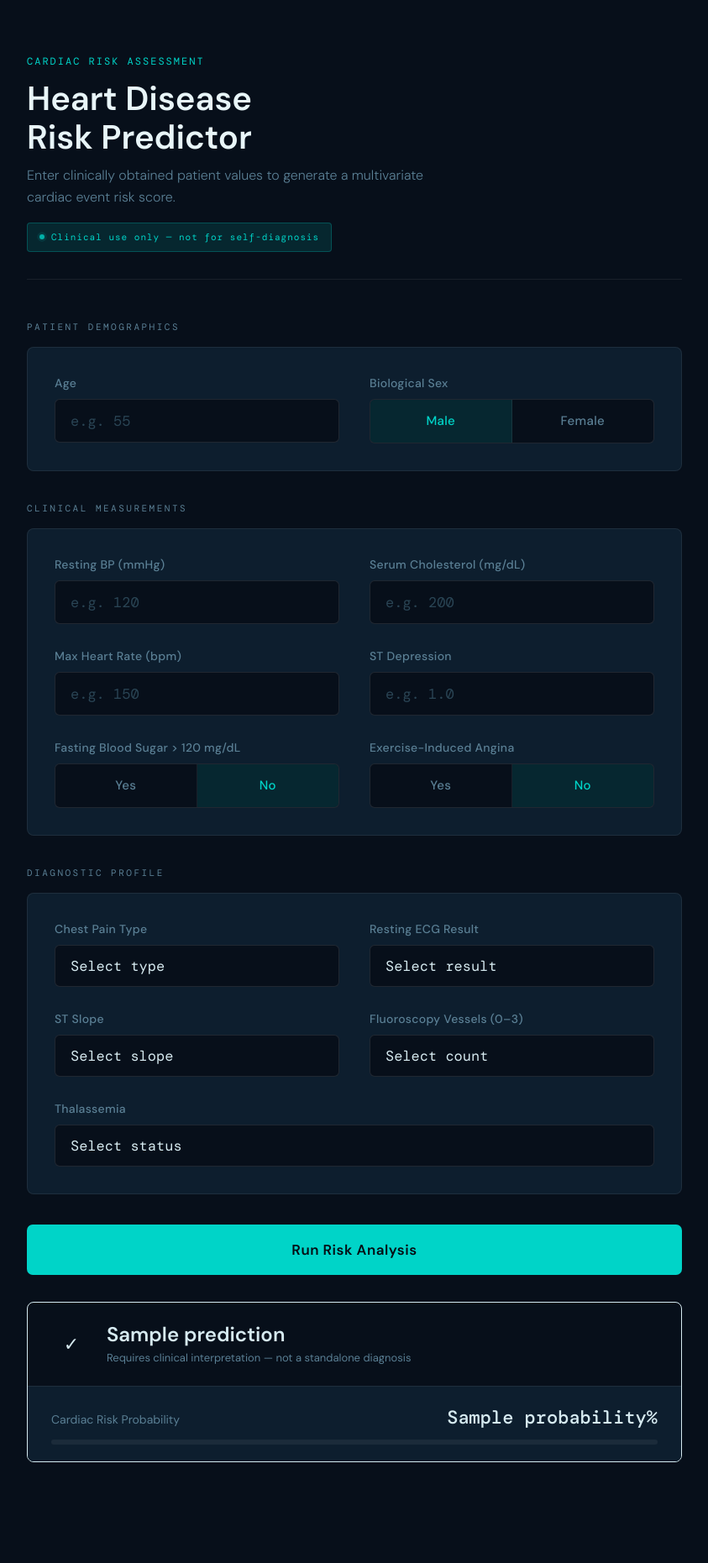
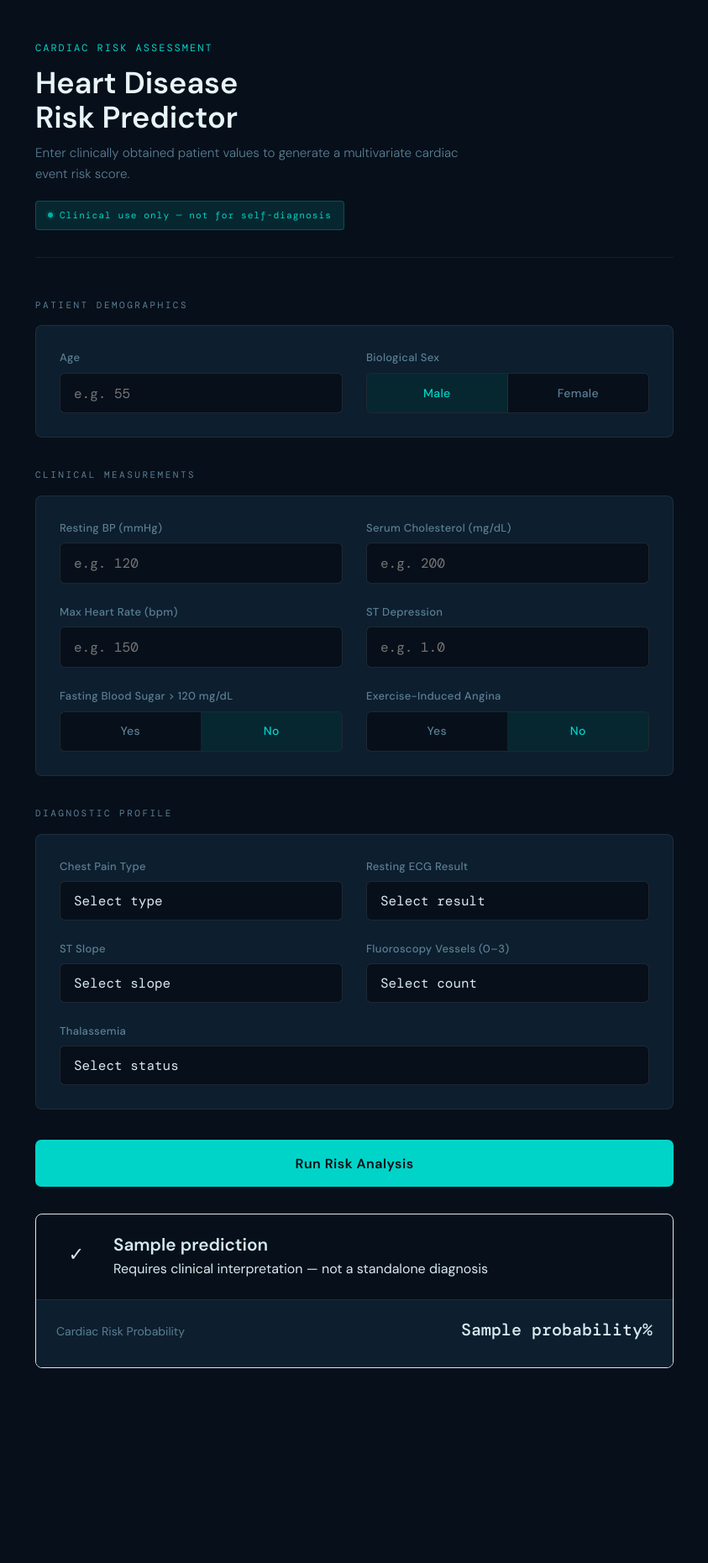
Before and after one commit to Maimoonheart/heart-disease-predictor, a Django app: template heart/templates/heart.html in a window 1280 px wide. Shown: the whole page at 84% size, without its empty margins (218-1061 px from the left). After the commit the page ends 1629 px from the top, so only its background shows below. Run offline with Django 5.2, Linux system fonts and the light colour scheme; the template is opened without the code that fills it: most values are stand-ins (such as "Sample title", 1, 10 or a date in 2020); parts of the project's set-up code (start-up, migrations or seed data) failed here and were passed over.

Commit message:
adjusted ui

```diff
--- a/heart/templates/heart.html
+++ b/heart/templates/heart.html
@@ -7,19 +7,19 @@
 <link href="https://fonts.googleapis.com/css2?family=DM+Mono:wght@400;500&family=DM+Sans:wght@300;400;500;600&display=swap" rel="stylesheet">
 <style>
   :root {
-    --teal:        #00d4c8;
-    --teal-mid:    #00a89f;
-    --teal-dim:    rgba(0,212,200,0.12);
-    --teal-border: rgba(0,212,200,0.25);
-    --red:         #ff4060;
-    --green:       #00e5a0;
-    --bg:          #070f1a;
-    --surface:     #0d1e2e;
-    --border:      rgba(255,255,255,0.07);
-    --text:        #d6eaf0;
-    --muted:       #5a7f94;
-    --mono:        'DM Mono', monospace;
-    --sans:        'DM Sans', sans-serif;
+    --teal:         #00d4c8;
+    --teal-mid:     #00a89f;
+    --teal-dim:     rgba(0,212,200,0.12);
+    --teal-border:  rgba(0,212,200,0.25);
+    --red:          #ff4060;
+    --green:        #00e5a0;
+    --bg:           #070f1a;
+    --surface:      #0d1e2e;
+    --border:       rgba(255,255,255,0.07);
+    --text:         #d6eaf0;
+    --muted:        #5a7f94;
+    --mono:         'DM Mono', monospace;
+    --sans:         'DM Sans', sans-serif;
   }
 
   *, *::before, *::after { box-sizing: border-box; margin: 0; padding: 0; }
@@ -31,41 +31,42 @@
     font-size: 16px;
     line-height: 1.5;
     min-height: 100vh;
+    overflow-x: hidden; /* Prevent horizontal scroll on small devices */
   }
 
   .page {
-    max-width: 780px;
+    max-width: 800px;
     margin: 0 auto;
-    padding: 56px 28px 100px;
+    padding: 3rem 1.25rem 6rem; /* Fluid padding */
   }
 
   /* HEADER */
   .header {
-    margin-bottom: 48px;
-    padding-bottom: 32px;
+    margin-bottom: 3rem;
+    padding-bottom: 2rem;
     border-bottom: 1px solid var(--border);
   }
 
   .header-eyebrow {
     font-family: var(--mono);
-    font-size: 12px;
+    font-size: 0.75rem;
     color: var(--teal);
     letter-spacing: 2px;
     text-transform: uppercase;
-    margin-bottom: 12px;
+    margin-bottom: 0.75rem;
   }
 
   h1 {
     font-family: var(--sans);
-    font-size: 36px;
+    font-size: clamp(1.75rem, 5vw, 2.25rem); /* Responsive font size */
     font-weight: 600;
     color: #e8f5f8;
     line-height: 1.15;
-    margin-bottom: 10px;
+    margin-bottom: 0.6rem;
   }
 
   .header-desc {
-    font-size: 15px;
+    font-size: 0.95rem;
     color: var(--muted);
     font-weight: 300;
     max-width: 520px;
@@ -76,15 +77,16 @@
     display: inline-flex;
     align-items: center;
     gap: 8px;
-    margin-top: 18px;
+    margin-top: 1.25rem;
     padding: 8px 14px;
     border: 1px solid var(--teal-border);
     border-radius: 4px;
     background: var(--teal-dim);
     font-family: var(--mono);
-    font-size: 11px;
+    font-size: 0.7rem;
     color: var(--teal);
     letter-spacing: 1px;
+    max-width: 100%;
   }
 
   .badge-dot {
@@ -92,6 +94,7 @@
     border-radius: 50%;
     background: var(--teal);
     animation: pulse 2s ease-in-out infinite;
+    flex-shrink: 0;
   }
 
   @keyframes pulse {
@@ -100,7 +103,7 @@
   }
 
   /* SECTION */
-  .section { margin-bottom: 36px; }
+  .section { margin-bottom: 2.25rem; }
 
   .section-title {
     font-family: var(--mono);
@@ -108,25 +111,29 @@
     color: var(--muted);
     letter-spacing: 2.5px;
     text-transform: uppercase;
-    margin-bottom: 16px;
+    margin-bottom: 1rem;
   }
 
   .card {
     background: var(--surface);
     border: 1px solid var(--border);
     border-radius: 8px;
-    padding: 28px 28px 24px;
+    padding: 1.75rem;
   }
 
-  /* FORM GRID */
+  /* FORM GRID - Improved Responsiveness */
   .form-grid {
     display: grid;
-    grid-template-columns: 1fr 1fr;
-    gap: 24px 28px;
+    grid-template-columns: repeat(auto-fit, minmax(240px, 1fr));
+    gap: 1.5rem 1.75rem;
   }
 
   .field { display: flex; flex-direction: column; gap: 8px; }
-  .field.span2 { grid-column: 1 / -1; }
+
+  /* Ensure span2 behaves on mobile */
+  @media (min-width: 550px) {
+    .field.span2 { grid-column: 1 / -1; }
+  }
 
   label {
     font-size: 13px;
@@ -143,8 +150,8 @@
     border-radius: 6px;
     color: var(--text);
     font-family: var(--mono);
-    font-size: 16px;
-    padding: 13px 16px;
+    font-size: 1rem;
+    padding: 0.8rem 1rem;
     width: 100%;
     outline: none;
     transition: border-color 0.18s, box-shadow 0.18s;
@@ -157,16 +164,14 @@
     box-shadow: 0 0 0 3px rgba(0,212,200,0.09);
   }
 
-  input::placeholder { color: #2a4555; }
-  select option { background: #0d1e2e; }
-
-  /* TOGGLE RADIO */
+  /* TOGGLE RADIO - Mobile Optimized */
   .toggle {
     display: flex;
     background: var(--bg);
     border: 1px solid rgba(255,255,255,0.1);
     border-radius: 6px;
     overflow: hidden;
+    width: 100%;
   }
 
   .toggle-opt { flex: 1; position: relative; }
@@ -178,13 +183,14 @@
     display: flex;
     align-items: center;
     justify-content: center;
-    padding: 13px 10px;
+    padding: 0.8rem 0.5rem;
     cursor: pointer;
-    font-size: 14px;
+    font-size: 0.875rem;
     font-weight: 500;
     color: var(--muted);
     transition: background 0.15s, color 0.15s;
     letter-spacing: 0.3px;
+    text-align: center;
   }
 
   .toggle-opt:not(:last-child) label {
@@ -197,31 +203,26 @@
   }
 
   /* SUBMIT */
-  .submit-wrap { margin-top: 36px; }
+  .submit-wrap { margin-top: 2.25rem; }
 
   button[type="submit"] {
     width: 100%;
-    padding: 17px;
+    padding: 1.1rem;
     background: var(--teal);
     border: none;
     border-radius: 7px;
     color: #060d14;
     font-family: var(--sans);
-    font-size: 16px;
+    font-size: 1rem;
     font-weight: 600;
     letter-spacing: 0.5px;
     cursor: pointer;
     transition: background 0.18s, box-shadow 0.18s;
   }
 
-  button[type="submit"]:hover {
-    background: #00bfb4;
-    box-shadow: 0 4px 24px rgba(0,212,200,0.25);
-  }
-
-  /* RESULT */
+  /* RESULT SECTION */
   .result {
-    margin-top: 32px;
+    margin-top: 2rem;
     border-radius: 8px;
     border: 1px solid;
     overflow: hidden;
@@ -235,42 +236,28 @@
 
   .result-top {
     display: flex;
-    align-items: center;
-    gap: 18px;
-    padding: 24px 28px;
+    align-items: flex-start; /* Better for multiline text on mobile */
+    gap: 1.25rem;
+    padding: 1.5rem;
   }
-
-  .result.high .result-top { background: rgba(255,64,96,0.08); }
-  .result.low  .result-top { background: rgba(0,229,160,0.06); }
 
   .result-indicator {
     width: 48px; height: 48px;
     border-radius: 8px;
     display: flex; align-items: center; justify-content: center;
-    font-size: 22px;
+    font-size: 1.4rem;
     flex-shrink: 0;
   }
 
-  .result.high .result-indicator { background: rgba(255,64,96,0.15); }
-  .result.low  .result-indicator { background: rgba(0,229,160,0.12); }
-
   .result-label {
-    font-size: 22px;
+    font-size: 1.3rem;
     font-weight: 600;
     line-height: 1.2;
-  }
-
-  .result.high .result-label { color: var(--red); }
-  .result.low  .result-label { color: var(--green); }
-
-  .result-note {
-    font-size: 13px;
-    color: var(--muted);
-    margin-top: 3px;
+    margin-bottom: 4px;
   }
 
   .result-bottom {
-    padding: 20px 28px;
+    padding: 1.25rem 1.5rem;
     border-top: 1px solid var(--border);
     background: var(--surface);
   }
@@ -280,145 +267,23 @@
     justify-content: space-between;
     align-items: baseline;
     margin-bottom: 10px;
+    gap: 10px;
   }
 
-  .prob-text { font-size: 14px; color: var(--muted); }
+  .prob-text { font-size: 0.875rem; color: var(--muted); }
+  .prob-num { font-family: var(--mono); font-size: 1.25rem; font-weight: 500; }
 
-  .prob-num {
-    font-family: var(--mono);
-    font-size: 20px;
-    font-weight: 500;
-  }
-
-  .result.high .prob-num { color: var(--red); }
-  .result.low  .prob-num { color: var(--green); }
-
-  .bar-track {
-    height: 6px;
-    background: rgba(255,255,255,0.06);
-    border-radius: 3px;
-    overflow: hidden;
-  }
-
-  .bar-fill {
-    height: 100%;
-    border-radius: 3px;
-    animation: grow 1s ease forwards;
-  }
-
-  @keyframes grow { from { width: 0 !important; } }
-
-  .result.high .bar-fill { background: var(--red); }
-  .result.low  .bar-fill { background: var(--green); }
-
-  /* ERROR BANNER */
-  .error-banner {
-    margin-top: 20px;
-    padding: 14px 18px;
-    background: rgba(255,64,96,0.08);
-    border: 1px solid rgba(255,64,96,0.3);
-    border-radius: 6px;
-    font-size: 14px;
-    color: var(--red);
-    font-family: var(--mono);
-  }
-
-  /* ── SMALL PHONES (iPhone SE, Galaxy A series) max 380px ── */
-  @media (max-width: 380px) {
-    .page { padding: 24px 12px 60px; }
-    h1 { font-size: 24px; }
-    .header { margin-bottom: 24px; padding-bottom: 20px; }
-    .header-desc { font-size: 13px; }
-    .clinical-badge { font-size: 10px; padding: 7px 10px; }
-    .form-grid { grid-template-columns: 1fr; gap: 16px; }
-    .field.span2 { grid-column: 1; }
-    .card { padding: 16px 12px; }
-    .section { margin-bottom: 24px; }
-    .section-title { font-size: 10px; }
-    label { font-size: 13px; }
-    input[type="number"], input[type="text"], select {
-      font-size: 16px; padding: 13px 12px;
-    }
-    .toggle-opt label { padding: 13px 8px; font-size: 14px; }
-    button[type="submit"] { padding: 18px; font-size: 16px; }
-    .result-label { font-size: 17px; }
-    .result-top { padding: 16px 12px; gap: 12px; }
-    .result-bottom { padding: 14px 12px; }
-    .prob-num { font-size: 17px; }
-    .result-indicator { width: 40px; height: 40px; font-size: 18px; }
-  }
-
-  /* ── REGULAR PHONES (iPhone 14, Galaxy S22, Pixel) 381px–600px ── */
-  @media (min-width: 381px) and (max-width: 600px) {
-    .page { padding: 32px 18px 80px; }
-    h1 { font-size: 28px; }
-    .header { margin-bottom: 32px; padding-bottom: 24px; }
-    .header-desc { font-size: 14px; }
-    .form-grid { grid-template-columns: 1fr; gap: 20px; }
-    .field.span2 { grid-column: 1; }
-    .card { padding: 20px 16px; }
-    .section { margin-bottom: 28px; }
-    label { font-size: 14px; }
-    input[type="number"], input[type="text"], select {
-      font-size: 17px; padding: 15px 14px;
-    }
-    .toggle-opt label { padding: 15px 10px; font-size: 15px; }
-    button[type="submit"] { padding: 20px; font-size: 17px; }
-    .result-label { font-size: 19px; }
-    .result-top { padding: 20px 16px; gap: 14px; }
-    .result-bottom { padding: 16px; }
-    .prob-num { font-size: 18px; }
-  }
-
-  /* ── LARGE PHONES (Samsung S22 Ultra, iPhone Pro Max) 601px–768px ── */
-  @media (min-width: 601px) and (max-width: 768px) {
-    .page { padding: 40px 28px 80px; }
-    h1 { font-size: 32px; }
-    .form-grid { grid-template-columns: 1fr 1fr; gap: 20px 24px; }
-    .card { padding: 24px 20px; }
-    label { font-size: 13px; }
-    input[type="number"], input[type="text"], select {
-      font-size: 16px; padding: 14px 14px;
-    }
-    .toggle-opt label { padding: 14px 10px; font-size: 15px; }
-    button[type="submit"] { padding: 18px; font-size: 17px; }
-    .result-label { font-size: 20px; }
-  }
-
-  /* ── TABLETS (iPad, Galaxy Tab) 769px–1024px ── */
-  @media (min-width: 769px) and (max-width: 1024px) {
-    .page { padding: 48px 40px 100px; }
-    h1 { font-size: 34px; }
-    .form-grid { grid-template-columns: 1fr 1fr; gap: 22px 28px; }
-    .card { padding: 28px 24px; }
-    input[type="number"], input[type="text"], select {
-      font-size: 16px; padding: 13px 16px;
-    }
-    button[type="submit"] { padding: 18px; font-size: 16px; }
-  }
-
-  /* ── LARGE DESKTOP 1280px+ ── */
-  @media (min-width: 1280px) {
-    .page { max-width: 860px; padding: 64px 40px 120px; }
-    h1 { font-size: 40px; }
-    .header-desc { font-size: 16px; }
-    .form-grid { gap: 28px 36px; }
-    .card { padding: 32px; }
-    label { font-size: 14px; }
-    input[type="number"], input[type="text"], select {
-      font-size: 17px; padding: 14px 18px;
-    }
-    .toggle-opt label { padding: 14px 12px; font-size: 15px; }
-    button[type="submit"] { padding: 19px; font-size: 17px; }
-    .result-label { font-size: 24px; }
-    .prob-num { font-size: 22px; }
+  /* SMALLER SCREENS ADJUSTMENTS */
+  @media (max-width: 480px) {
+    .page { padding: 1.5rem 1rem 4rem; }
+    .card { padding: 1.25rem 1rem; }
+    .result-top { flex-direction: column; align-items: center; text-align: center; }
+    .result-indicator { margin-bottom: 0.5rem; }
   }
 </style>
 </head>
 <body>
 <div class="page">
-
-  <!-- HEADER -->
   <div class="header">
     <div class="header-eyebrow">Cardiac Risk Assessment</div>
     <h1>Heart Disease<br>Risk Predictor</h1>
@@ -430,19 +295,14 @@
   </div>
 
   <form method="POST" id="riskForm">
-    {% csrf_token %}
-
-    <!-- PATIENT DEMOGRAPHICS -->
     <div class="section">
       <div class="section-title">Patient Demographics</div>
       <div class="card">
         <div class="form-grid">
-
           <div class="field">
             <label for="age">Age</label>
             <input type="number" id="age" name="age" placeholder="e.g. 55" min="1" max="120" required>
           </div>
-
           <div class="field">
             <label>Biological Sex</label>
             <div class="toggle">
@@ -456,37 +316,30 @@
               </div>
             </div>
           </div>
-
         </div>
       </div>
     </div>
 
-    <!-- CLINICAL MEASUREMENTS -->
     <div class="section">
       <div class="section-title">Clinical Measurements</div>
       <div class="card">
         <div class="form-grid">
-
           <div class="field">
             <label for="trestbps">Resting BP (mmHg)</label>
             <input type="number" id="trestbps" name="trestbps" placeholder="e.g. 120" required>
           </div>
-
           <div class="field">
             <label for="chol">Serum Cholesterol (mg/dL)</label>
             <input type="number" id="chol" name="chol" placeholder="e.g. 200" required>
           </div>
-
           <div class="field">
             <label for="thalach">Max Heart Rate (bpm)</label>
             <input type="number" id="thalach" name="thalach" placeholder="e.g. 150" required>
           </div>
-
           <div class="field">
             <label for="oldpeak">ST Depression</label>
             <input type="number" id="oldpeak" name="oldpeak" placeholder="e.g. 1.0" step="0.1" required>
           </div>
-
           <div class="field">
             <label>Fasting Blood Sugar &gt; 120 mg/dL</label>
             <div class="toggle">
@@ -500,7 +353,6 @@
               </div>
             </div>
           </div>
-
           <div class="field">
             <label>Exercise-Induced Angina</label>
             <div class="toggle">
@@ -514,17 +366,14 @@
               </div>
             </div>
           </div>
-
         </div>
       </div>
     </div>
 
-    <!-- DIAGNOSTIC PROFILE -->
     <div class="section">
       <div class="section-title">Diagnostic Profile</div>
       <div class="card">
         <div class="form-grid">
-
           <div class="field">
             <label for="cp">Chest Pain Type</label>
             <select id="cp" name="cp" required>
@@ -535,7 +384,6 @@
               <option value="3">Asymptomatic</option>
             </select>
           </div>
-
           <div class="field">
             <label for="restecg">Resting ECG Result</label>
             <select id="restecg" name="restecg" required>
@@ -545,7 +393,6 @@
               <option value="2">LV Hypertrophy</option>
             </select>
           </div>
-
           <div class="field">
             <label for="slope">ST Slope</label>
             <select id="slope" name="slope" required>
@@ -555,7 +402,6 @@
               <option value="2">Downsloping</option>
             </select>
           </div>
-
           <div class="field">
             <label for="ca">Fluoroscopy Vessels (0–3)</label>
             <select id="ca" name="ca" required>
@@ -566,7 +412,6 @@
               <option value="3">3</option>
             </select>
           </div>
-
           <div class="field span2">
             <label for="thal">Thalassemia</label>
             <select id="thal" name="thal" required>
@@ -576,7 +421,6 @@
               <option value="3">Reversible Defect</option>
             </select>
           </div>
-
         </div>
       </div>
     </div>
@@ -586,7 +430,6 @@
     </div>
   </form>
 
-  <!-- RESULT -->
   {% if prediction %}
   <div class="result {{ risk_level }}">
     <div class="result-top">
@@ -609,7 +452,6 @@
     </div>
   </div>
   {% endif %}
-
 </div>
 </body>
 </html>
```
